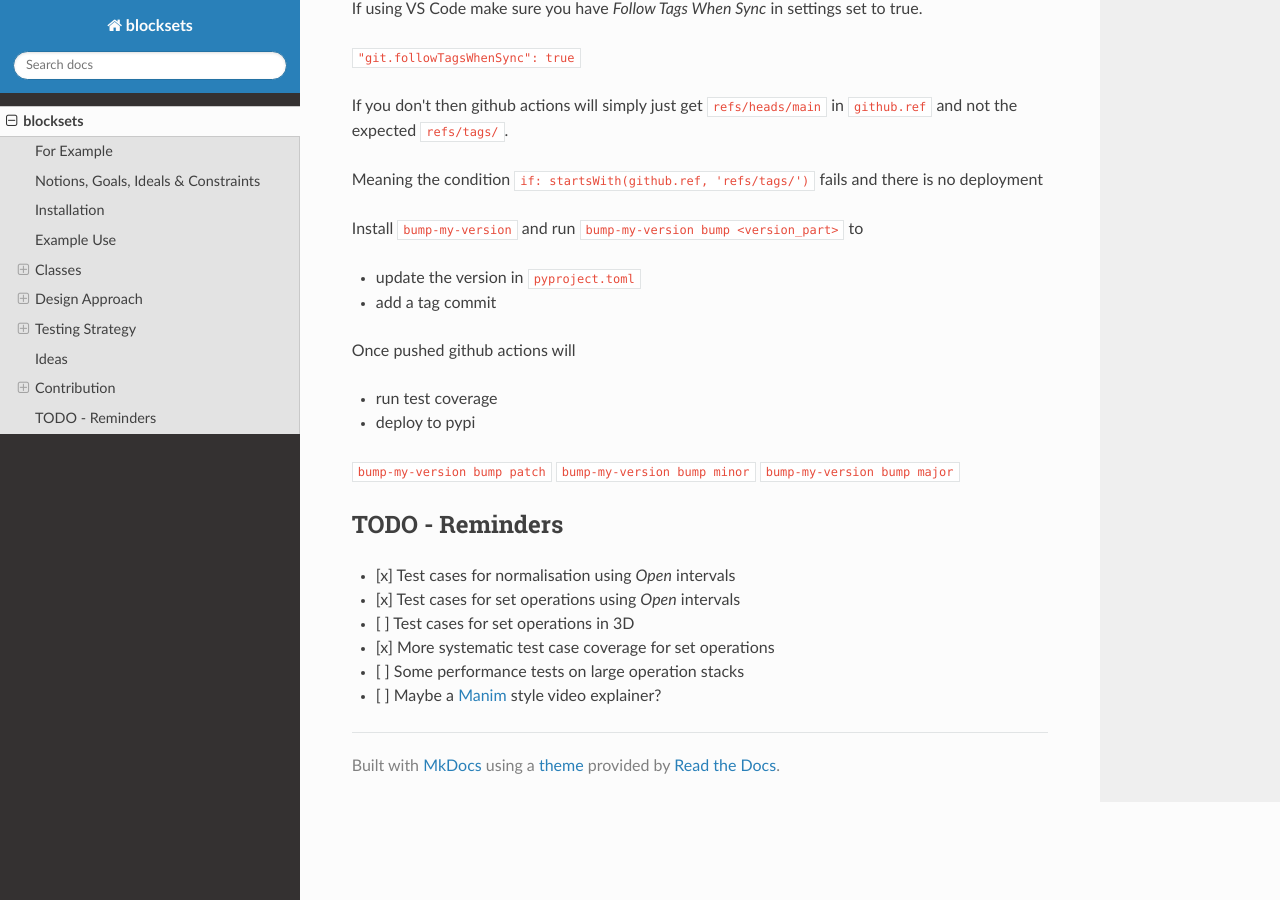
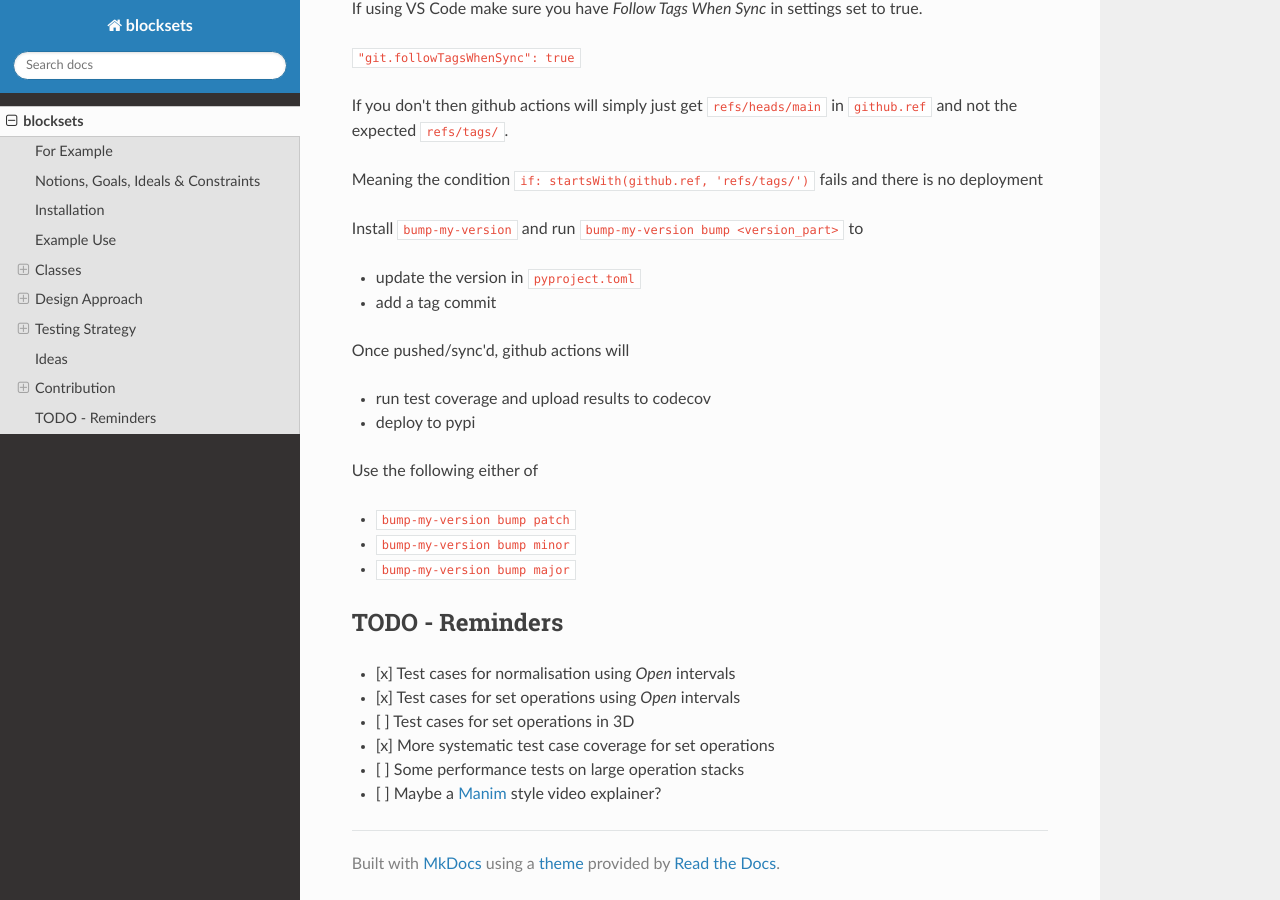
Before and after one commit to daveisagit/blocksets, an MkDocs documentation site: the page built from docs/index.md, in a window 1280 px wide and 900 px high, scrolled down 6848 px. Built offline with MkDocs 1.6.1, drawn with Linux system fonts in a browser that asks for light colours; nearby versions of some CDN libraries.

```diff
--- a/docs/index.md
+++ b/docs/index.md
@@ -320,14 +320,16 @@ Install `bump-my-version` and run `bump-my-version bump <version_part>` to
 - update the version in `pyproject.toml`
 - add a tag commit
 
-Once pushed github actions will
+Once pushed/sync'd, github actions will
 
-- run test coverage
+- run test coverage and upload results to codecov
 - deploy to pypi
 
-`bump-my-version bump patch`
-`bump-my-version bump minor`
-`bump-my-version bump major`
+Use the following either of
+
+- `bump-my-version bump patch`
+- `bump-my-version bump minor`
+- `bump-my-version bump major`
 
 ## TODO - Reminders
 
```
